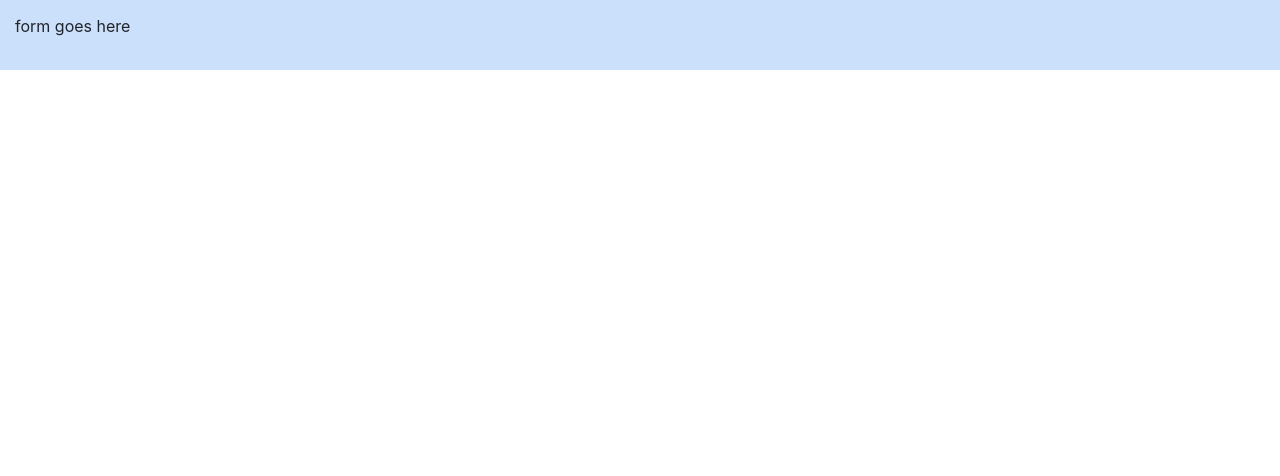
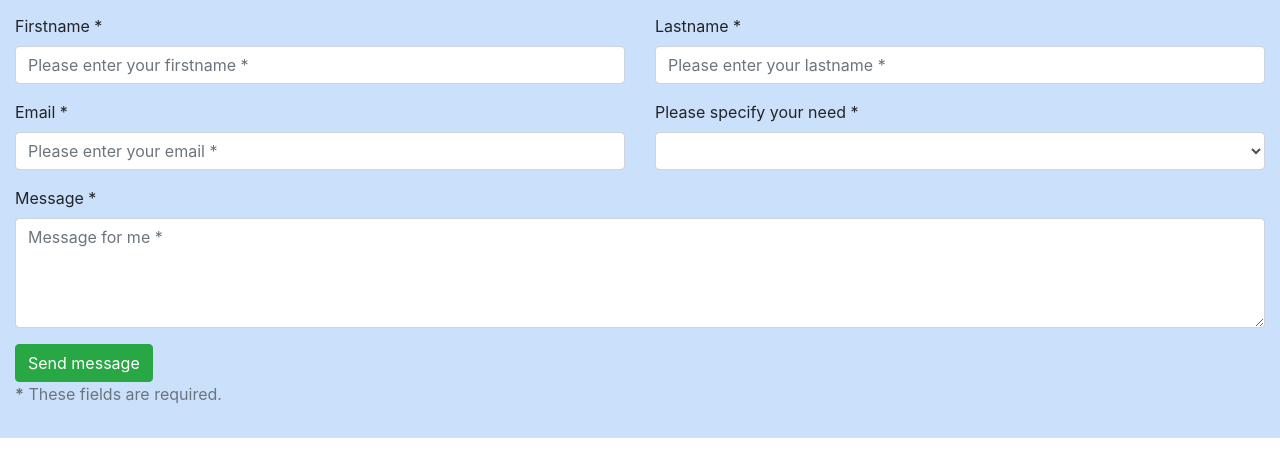
Before and after one commit to Swif242/Swif242.github.io, a plain HTML site: page contact.html in a window 1280 px wide. Shown: the part 262-738 px from the top of the page. Drawn offline with nearby package versions, Linux system fonts and the light colour scheme.

Commit message:
added a simple contact form

```diff
--- a/contact.html
+++ b/contact.html
@@ -54,10 +54,72 @@
 
    <main id="container" class="container-fluid py-3">
 
-      <div>
+      <form id="contact-form" method="post" action="contact.php" role="form">
 
-         <p> form goes here</p>
-      </div>
+         <div class="messages"></div>
+
+         <div class="controls">
+
+             <div class="row">
+                 <div class="col-md-6">
+                     <div class="form-group">
+                         <label for="form_name">Firstname *</label>
+                         <input id="form_name" type="text" name="name" class="form-control" placeholder="Please enter your firstname *" required="required" data-error="Firstname is required.">
+                         <div class="help-block with-errors"></div>
+                     </div>
+                 </div>
+                 <div class="col-md-6">
+                     <div class="form-group">
+                         <label for="form_lastname">Lastname *</label>
+                         <input id="form_lastname" type="text" name="surname" class="form-control" placeholder="Please enter your lastname *" required="required" data-error="Lastname is required.">
+                         <div class="help-block with-errors"></div>
+                     </div>
+                 </div>
+             </div>
+             <div class="row">
+                 <div class="col-md-6">
+                     <div class="form-group">
+                         <label for="form_email">Email *</label>
+                         <input id="form_email" type="email" name="email" class="form-control" placeholder="Please enter your email *" required="required" data-error="Valid email is required.">
+                         <div class="help-block with-errors"></div>
+                     </div>
+                 </div>
+                 <div class="col-md-6">
+                     <div class="form-group">
+                         <label for="form_need">Please specify your need *</label>
+                         <select id="form_need" name="need" class="form-control" required="required" data-error="Please specify your need.">
+                             <!-- <option value=""></option>
+                             <option value="Request quotation">Request quotation</option>
+                             <option value="Request order status">Request order status</option>
+                             <option value="Request copy of an invoice">Request copy of an invoice</option>
+                             <option value="Other">Other</option> -->
+                         </select>
+                         <div class="help-block with-errors"></div>
+                     </div>
+                 </div>
+             </div>
+             <div class="row">
+                 <div class="col-md-12">
+                     <div class="form-group">
+                         <label for="form_message">Message *</label>
+                         <textarea id="form_message" name="message" class="form-control" placeholder="Message for me *" rows="4" required="required" data-error="Please, leave us a message."></textarea>
+                         <div class="help-block with-errors"></div>
+                     </div>
+                 </div>
+                 <div class="col-md-12">
+                     <input type="submit" class="btn btn-success btn-send" value="Send message">
+                 </div>
+             </div>
+             <div class="row">
+                 <div class="col-md-12">
+                     <p class="text-muted">
+                         <strong>*</strong> These fields are required.
+                         <!-- <a href="https://bootstrapious.com/p/how-to-build-a-working-bootstrap-contact-form" target="_blank">Bootstrapious</a>.</p> -->
+                 </div>
+             </div>
+         </div>
+
+     </form>
 
 
 
```
